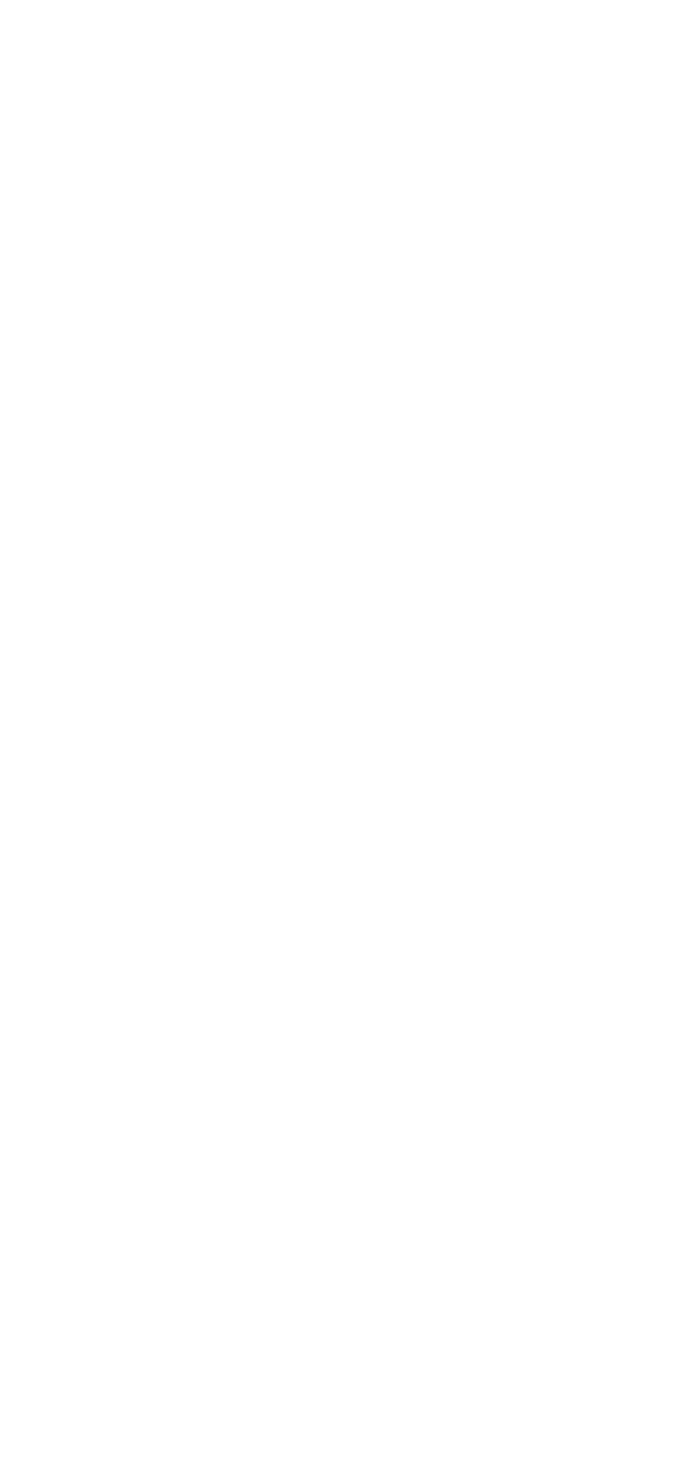
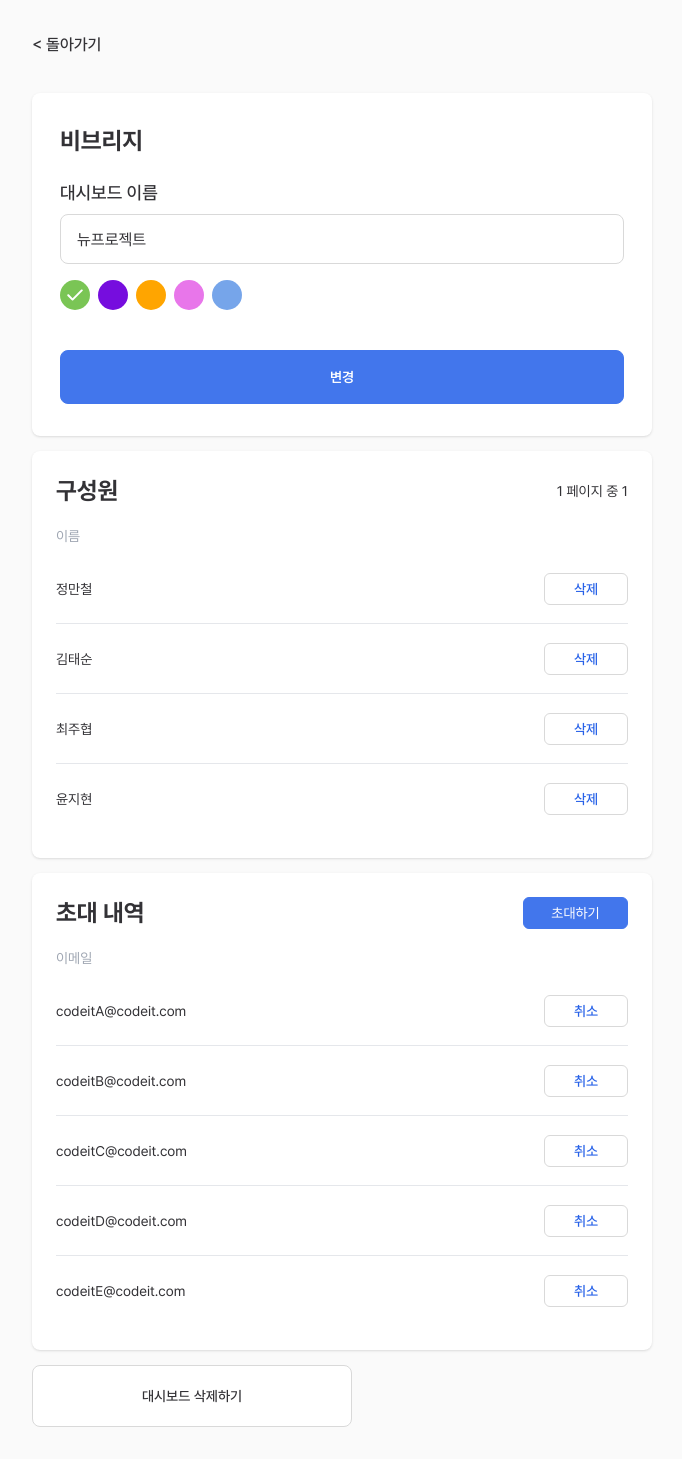
Before and after one commit to nizoo0516/taskify, a Next.js app: page /dashboard/1/edit in a window 1280 px wide. Shown: the whole page, without its empty margins (298-980 px from the left). Before the commit the page ends 800 px from the top, so only its background shows below. Built offline with nearby package versions, Linux system fonts and the light colour scheme.

Commit message:
Feat: 대시보드 수정 페이지 기본적인 UI 구현

```diff
--- a/src/app/dashboard/[id]/edit/page.tsx
+++ b/src/app/dashboard/[id]/edit/page.tsx
@@ -1,7 +1,147 @@
+"use client";
+
+import { useState } from "react";
+
+import Chip from "@/components/chip/Chip";
+import Input from "@/components/form/Input";
+import Label from "@/components/form/Label";
+import MyButton from "@/components/layout/Button";
+
 export default function DashboardIdEdit() {
+  const colors = ["#7AC555", "#760DDE", "#FFA500", "#E876EA", "#76A5EA"];
+  const [selectedColor, setSelectedColor] = useState("#7AC555");
+
+  const members = [
+    { id: 1, name: "정만철" },
+    { id: 2, name: "김태순" },
+    { id: 3, name: "최주협" },
+    { id: 4, name: "윤지현" },
+  ];
+  const invites = [
+    { id: 1, email: "codeitA@codeit.com" },
+    { id: 2, email: "codeitB@codeit.com" },
+    { id: 3, email: "codeitC@codeit.com" },
+    { id: 4, email: "codeitD@codeit.com" },
+    { id: 5, email: "codeitE@codeit.com" },
+  ];
+
   return (
-    <>
-      <div className=""></div>
-    </>
+    <div className="min-h-screen bg-[#FAFAFA] px-6 py-8">
+      {/* 전체 컨테이너 */}
+      <div className="mx-auto flex w-full max-w-155 flex-col gap-[15px]">
+        {/* 돌아가기 버튼 */}
+        <button className="mb-5 text-left text-base font-medium text-[#333236]">
+          &lt; 돌아가기
+        </button>
+
+        {/* 대시보드 이름 + 색상 */}
+        <section className="rounded-lg bg-white px-7 py-8 shadow-sm">
+          <h2 className="mb-[23px] text-2xl font-bold">비브리지</h2>
+          <div className="flex flex-col gap-4">
+            <div>
+              <Label className="text-2lg font-medium">대시보드 이름</Label>
+              <Input placeholder="대시보드 이름" defaultValue="뉴프로젝트" />
+            </div>
+
+            <div className="mb-6 flex items-center gap-2">
+              {colors.map((c) => (
+                <Chip
+                  key={c}
+                  variant="color"
+                  color={c}
+                  selected={c === selectedColor}
+                  onClick={() => setSelectedColor(c)}
+                />
+              ))}
+            </div>
+
+            <MyButton
+              onClick={() => alert("대시보드 변경")}
+              color="buttonBlue"
+              className="h-[54px] w-full text-base font-semibold text-white"
+            >
+              변경
+            </MyButton>
+          </div>
+        </section>
+
+        {/* 구성원 리스트 */}
+        <section className="rounded-lg bg-white p-6 shadow-sm">
+          <div className="mb-4 flex items-center justify-between">
+            <h3 className="text-2xl font-bold">구성원</h3>
+            <span className="text-sm text-[#333236]">1 페이지 중 1</span>
+          </div>
+          {/* 라벨 */}
+          <div>
+            <Label className="text-sm text-[#9FA6B2]">이름</Label>
+          </div>
+          <ul>
+            {members.map((m, idx) => (
+              <li
+                key={m.id}
+                className={`flex h-[70px] items-center justify-between py-3 ${
+                  idx !== members.length - 1 ? "border-b border-gray-200" : ""
+                }`}
+              >
+                <span className="text-sm">{m.name}</span>
+                <MyButton
+                  onClick={() => alert(`${m.name} 삭제`)}
+                  color="buttonBasic"
+                  className="h-8 w-21 rounded-md px-3 py-1 text-sm font-medium text-[#2661E8]"
+                >
+                  삭제
+                </MyButton>
+              </li>
+            ))}
+          </ul>
+        </section>
+
+        {/* 초대 내역 */}
+        <section className="rounded-lg bg-white p-6 shadow-sm">
+          <div className="mb-4 flex items-center justify-between">
+            <h3 className="text-2xl font-bold">초대 내역</h3>
+            <MyButton
+              onClick={() => alert("초대하기")}
+              color="buttonBlue"
+              className="h-8 w-[105px] rounded-md text-sm text-white"
+            >
+              초대하기
+            </MyButton>
+          </div>
+          {/* 라벨 */}
+          <div>
+            <Label className="text-sm text-[#9FA6B2]">이메일</Label>
+          </div>
+          <ul>
+            {invites.map((i, idx) => (
+              <li
+                key={i.id}
+                className={`flex h-[70px] items-center justify-between py-3 ${
+                  idx !== invites.length - 1 ? "border-b border-gray-200" : ""
+                }`}
+              >
+                <span className="text-sm">{i.email}</span>
+                <MyButton
+                  onClick={() => alert(`${i.email} 취소`)}
+                  color="buttonBasic"
+                  className="h-8 w-21 rounded-md px-3 py-1 text-sm font-medium text-[#2661E8]"
+                >
+                  취소
+                </MyButton>
+              </li>
+            ))}
+          </ul>
+        </section>
+
+        {/* 삭제 버튼 */}
+        <MyButton
+          onClick={() => alert("대시보드 삭제")}
+          color="buttonBasic"
+          className="text-2lg h-[62px] w-80 font-medium text-[#333236]"
+        >
+          대시보드 삭제하기
+        </MyButton>
+      </div>
+    </div>
   );
 }
--- a/src/components/chip/Chip.tsx
+++ b/src/components/chip/Chip.tsx
@@ -2,6 +2,7 @@
 
 import Image from "next/image";
 
+import checkIcon from "./icon-check.svg";
 import plusIcon from "./icon-plus.svg";
 
 type ChipProps = {
@@ -68,7 +69,9 @@ export default function Chip({
           className={`relative flex items-center justify-center rounded-full ${colorSizeClasses} ${className}`}
           style={{ backgroundColor: color }}
         >
-          {selected && <img src="./icon-check.svg" alt="선택됨" className={checkIconSize} />}
+          {selected && (
+            <Image src={checkIcon} alt="선택됨" width={24} height={24} className={checkIconSize} />
+          )}
         </button>
       );
     }
```
